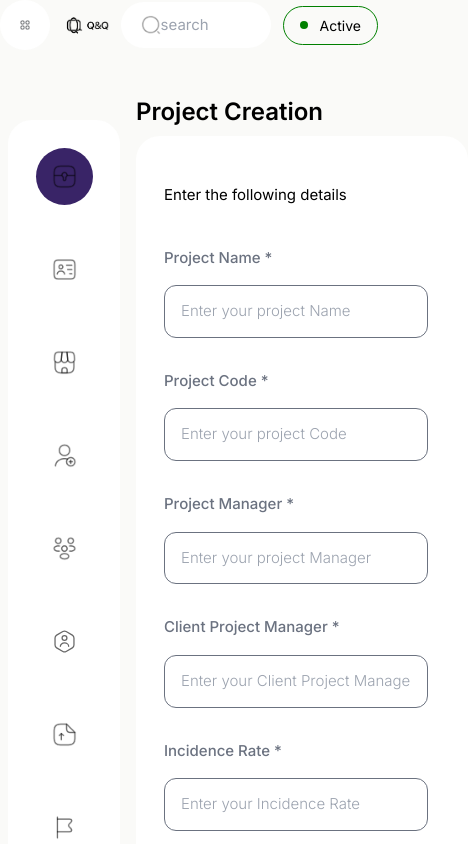
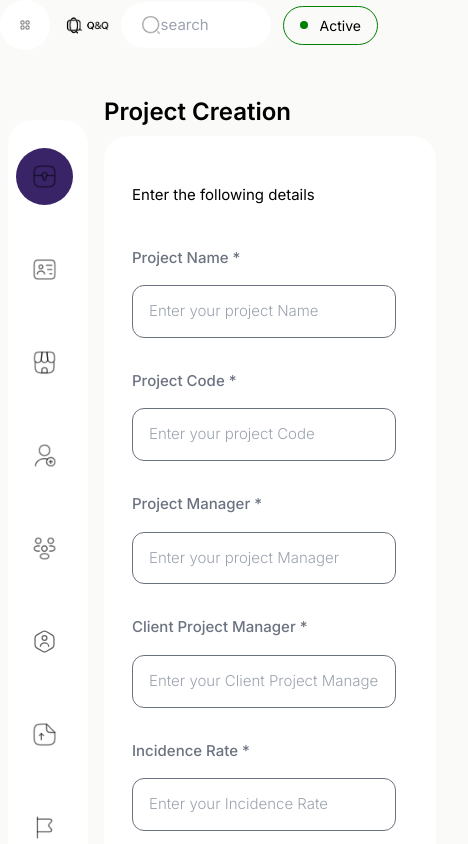
Before and after one commit to Asif-28/PMT, a Next.js app: page / in a window 390 px wide. Shown: the top 844 px of the page, 468 px wide, since content can reach past the window. Built offline with nearby package versions, Linux system fonts and the light colour scheme.

Commit message:
mobile view

```diff
--- a/src/components/sidebar/Sidebar.tsx
+++ b/src/components/sidebar/Sidebar.tsx
@@ -84,10 +84,10 @@ const Sidebar = () => {
           </div>
         ))}
       </div>
-      <div className="sm:hidden bg-[#fff] min-w-28 rounded-3xl py-4 mt-6 ml-2 ">
+      <div className="sm:hidden bg-[#fff] min-w-20 rounded-3xl py-4 mt-6 ml-2 ">
         {data.map((item) => (
           <div
-            className={`cursor-pointer mb-3 py-3 flex items-center justify-center  mx-auto w-24 `}
+            className={`cursor-pointer mb-3 py-3 flex ml-2 `}
             key={item.id}
             onClick={() => setSelectedItemId(item.id)}
           >
```
